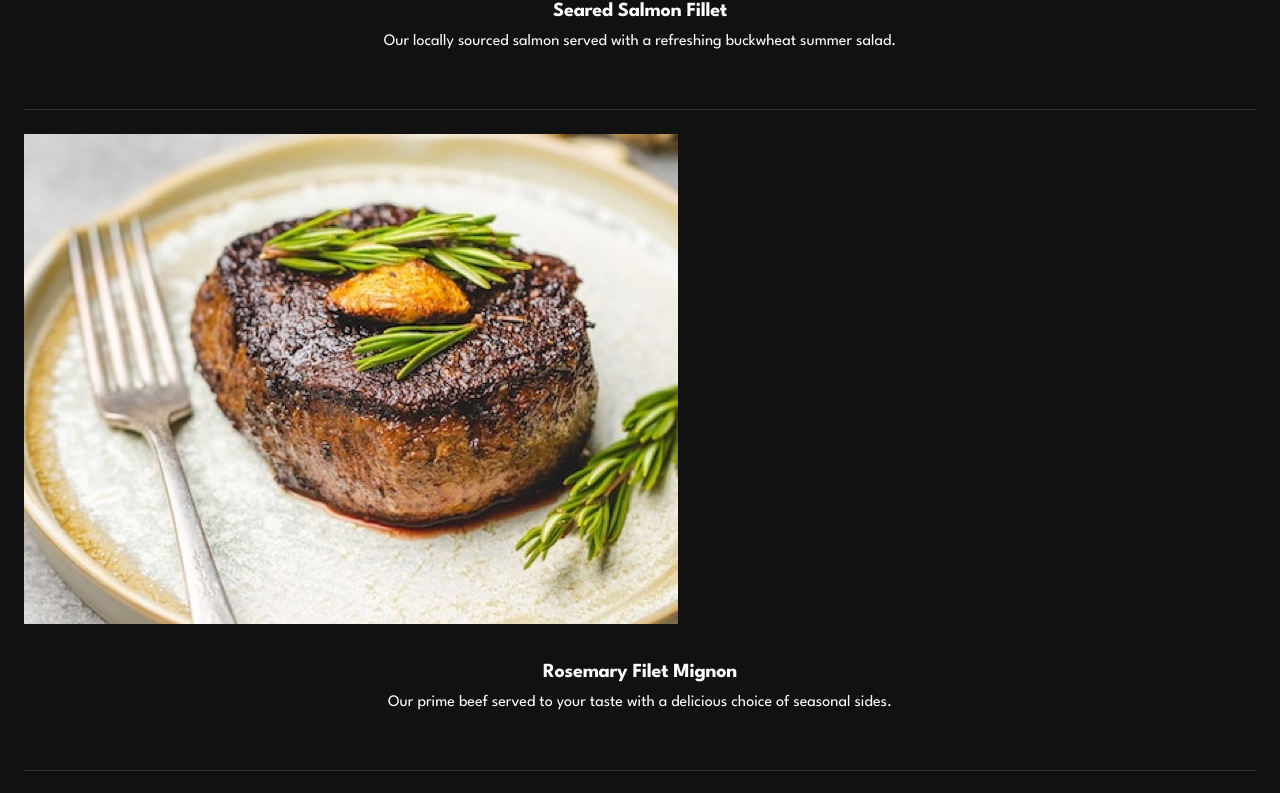
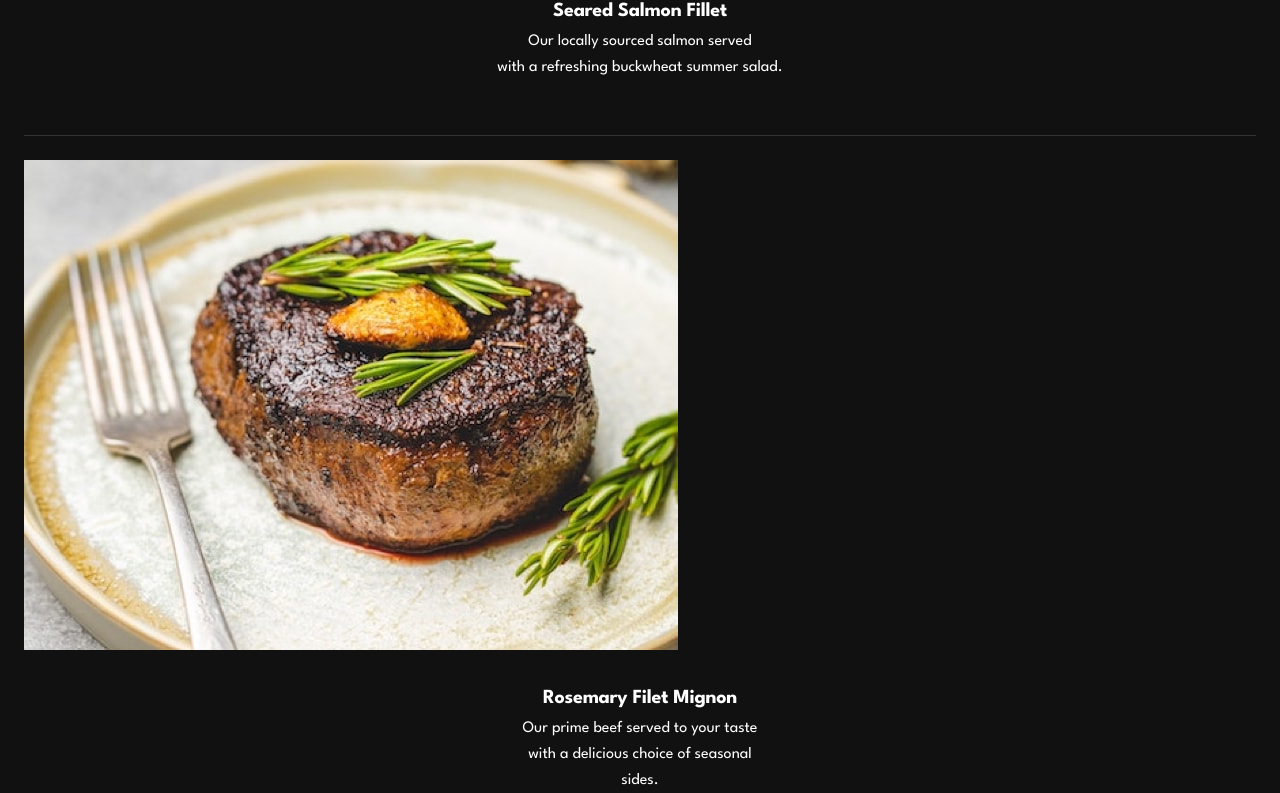
Before and after one commit to Rubendvb/dine-restaurant-website, a React (Vite) app: page / in a window 1280 px wide. Shown: the part 6911-7704 px from the top of the page. Built offline with nearby package versions, Linux system fonts and the light colour scheme.

Commit message:
fix paragraph

```diff
--- a/src/components/MenuHighlights/MenuHighlights.scss
+++ b/src/components/MenuHighlights/MenuHighlights.scss
@@ -6,7 +6,7 @@
 
   background-color: $cod-gray;
   padding-top: 72px;
-  padding-bottom: 120px;
+  padding-bottom: 102px;
 
   &-header {
     display: flex;
@@ -46,6 +46,10 @@
       border-bottom: 1px solid rgba(255, 255, 255, 0.15);
       padding-bottom: 54px;
 
+      &:nth-child(2) {
+        padding-bottom: 28px;
+      }
+
       &:last-child {
         border: 0;
         padding-bottom: 0;
--- a/src/components/MenuHighlights/index.tsx
+++ b/src/components/MenuHighlights/index.tsx
@@ -21,8 +21,8 @@ export function MenuHighlights() {
           <img src="/images/homepage/salmon-mobile@2x.jpg" alt="salmon" />
           <h3 className="menu-item-title">Seared Salmon Fillet</h3>
           <p className="menu-item-description">
-            Our locally sourced salmon served with a refreshing buckwheat summer
-            salad.
+            Our locally sourced salmon served <br /> with a refreshing buckwheat
+            summer salad.
           </p>
         </div>
 
@@ -30,8 +30,8 @@ export function MenuHighlights() {
           <img src="/images/homepage/beef-mobile@2x.jpg" alt="beef" />
           <h3 className="menu-item-title">Rosemary Filet Mignon</h3>
           <p className="menu-item-description">
-            Our prime beef served to your taste with a delicious choice of
-            seasonal sides.
+            Our prime beef served to your taste <br /> with a delicious choice
+            of seasonal <br /> sides.
           </p>
         </div>
 
@@ -42,7 +42,7 @@ export function MenuHighlights() {
           />
           <h3 className="menu-item-title">Summer Fruit Chocolate Mousse</h3>
           <p className="menu-item-description">
-            Creamy mousse combined with summer fruits and dark chocolate
+            Creamy mousse combined with <br /> summer fruits and dark chocolate
             shavings.
           </p>
         </div>
```
